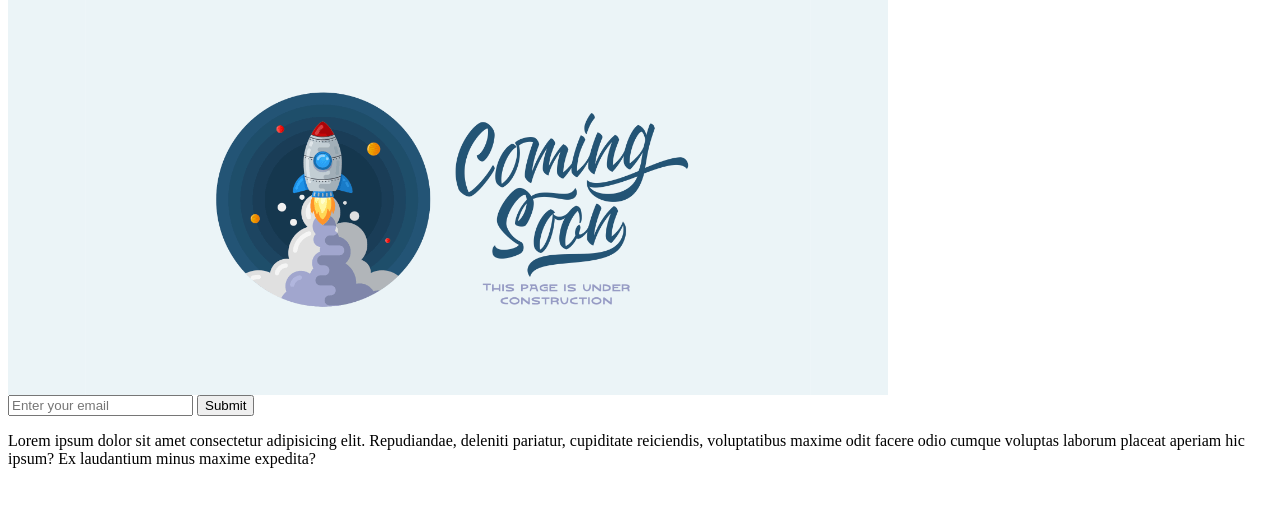
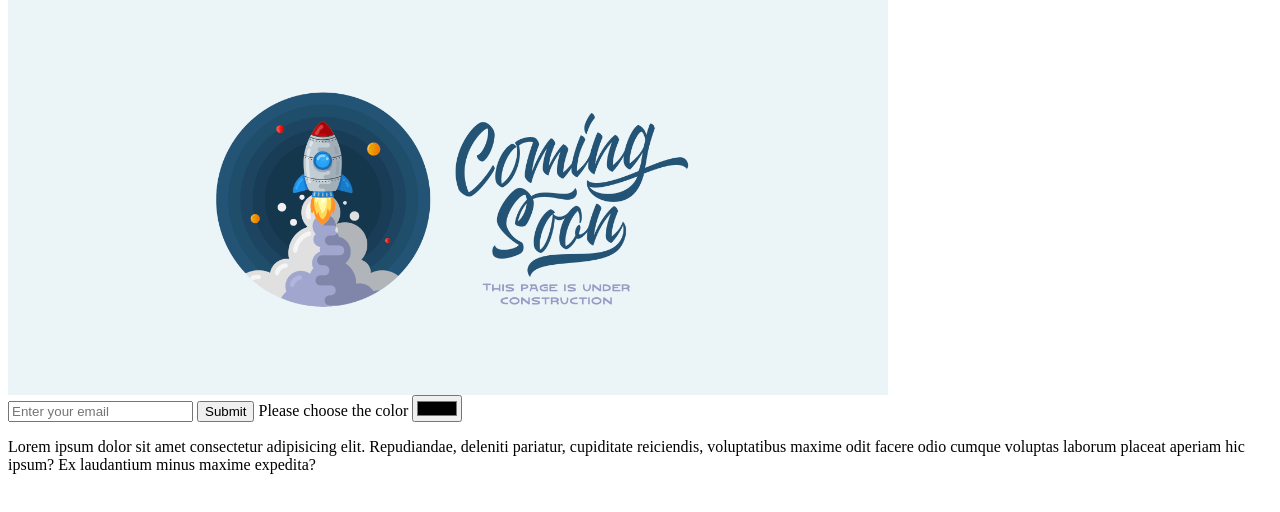
Before and after one commit to alibit/simple-web-app, a plain HTML site: page comingsoon/index.html in a window 1280 px wide. Shown: the part 66-578 px from the top of the page. Drawn offline with Linux system fonts and the light colour scheme.

Commit message:
update the color

```diff
--- a/comingsoon/index.html
+++ b/comingsoon/index.html
@@ -10,6 +10,8 @@
     <form action="">
         <input type="text" name="email" id="email" placeholder="Enter your email">
         <input type="submit" value="Submit">
+        <label for="color"> Please choose the color</label>
+        <input type="color" name="color" id="">
         <p>Lorem ipsum dolor sit amet consectetur adipisicing elit. Repudiandae, deleniti pariatur, cupiditate reiciendis, voluptatibus maxime odit facere odio cumque voluptas laborum placeat aperiam hic ipsum? Ex laudantium minus maxime expedita?</p>
     </form>
 </body>
```
